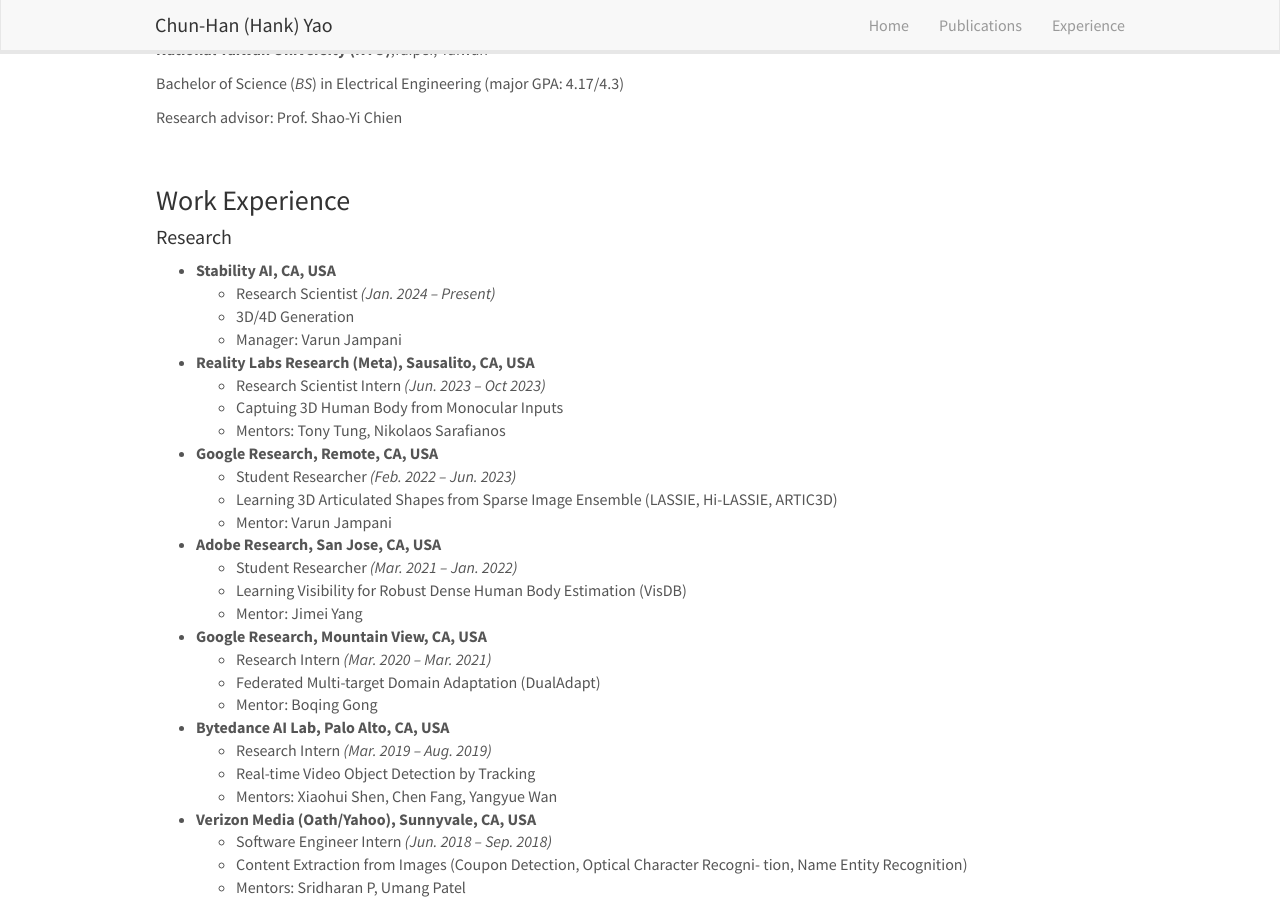
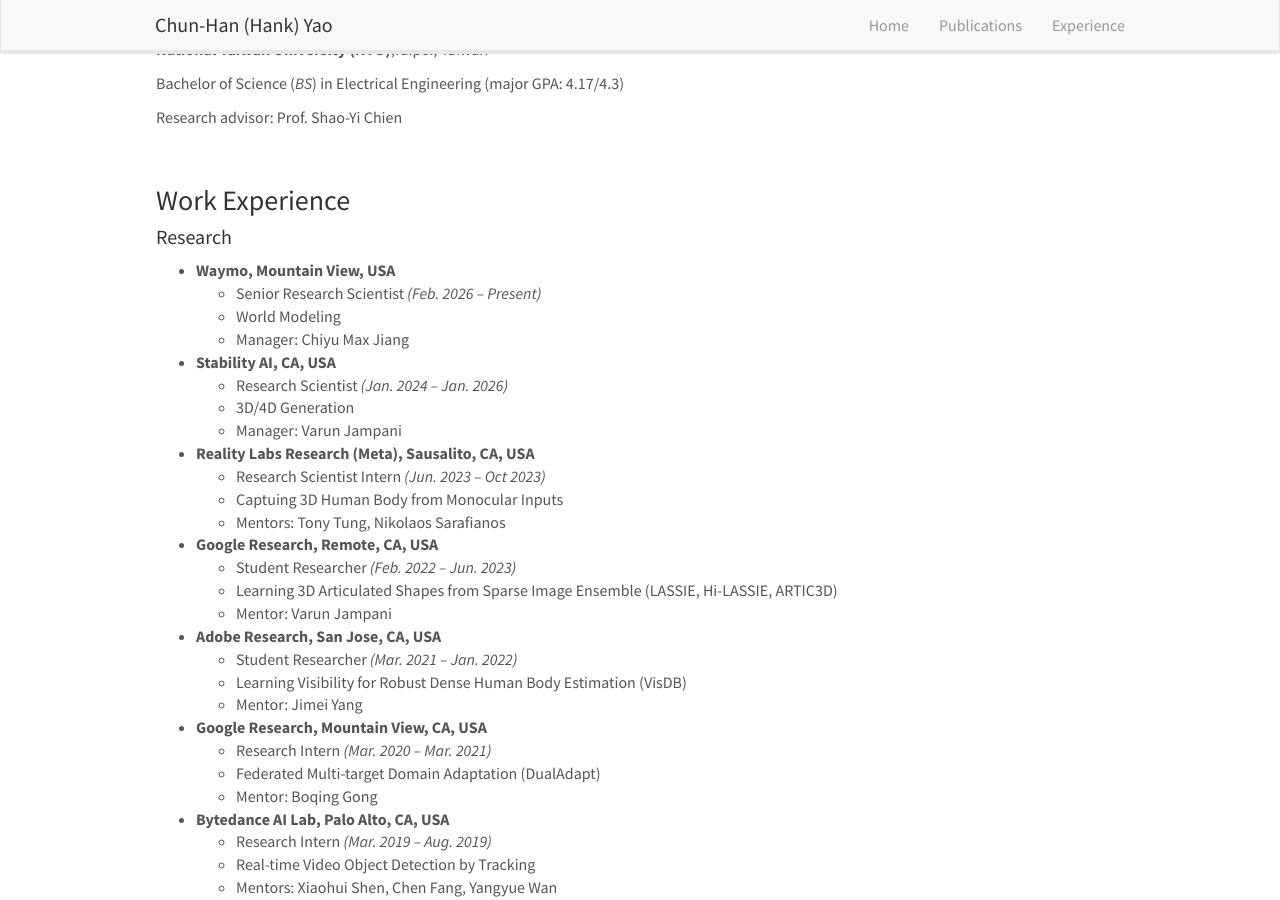
Before and after one commit to chhankyao/chhankyao.github.io, a Jekyll site: the page built from _pages/experience.md, in a window 1280 px wide and 900 px high, scrolled down 773 px. Built offline with Jekyll 4.4.1, drawn with Linux system fonts in a browser that asks for light colours; nearby versions of some CDN libraries.

Commit message:
Update experience details

```diff
--- a/_pages/experience.md
+++ b/_pages/experience.md
@@ -65,9 +65,17 @@ permalink: /experience
 <h4>Research</h4>
 
 <ul>
+    <li><strong>Waymo, Mountain View, USA</strong>
+    <ul>
+    <li>Senior Research Scientist <em>(Feb. 2026 &ndash; Present)</em></li>
+    <li>World Modeling</li>
+    <li>Manager: Chiyu Max Jiang</li>
+    </ul>
+    </li>
+
     <li><strong>Stability AI, CA, USA</strong>
     <ul>
-    <li>Research Scientist <em>(Jan. 2024 &ndash; Present)</em></li>
+    <li>Research Scientist <em>(Jan. 2024 &ndash; Jan. 2026)</em></li>
     <li>3D/4D Generation</li>
     <li>Manager: Varun Jampani</li>
     </ul>
```
